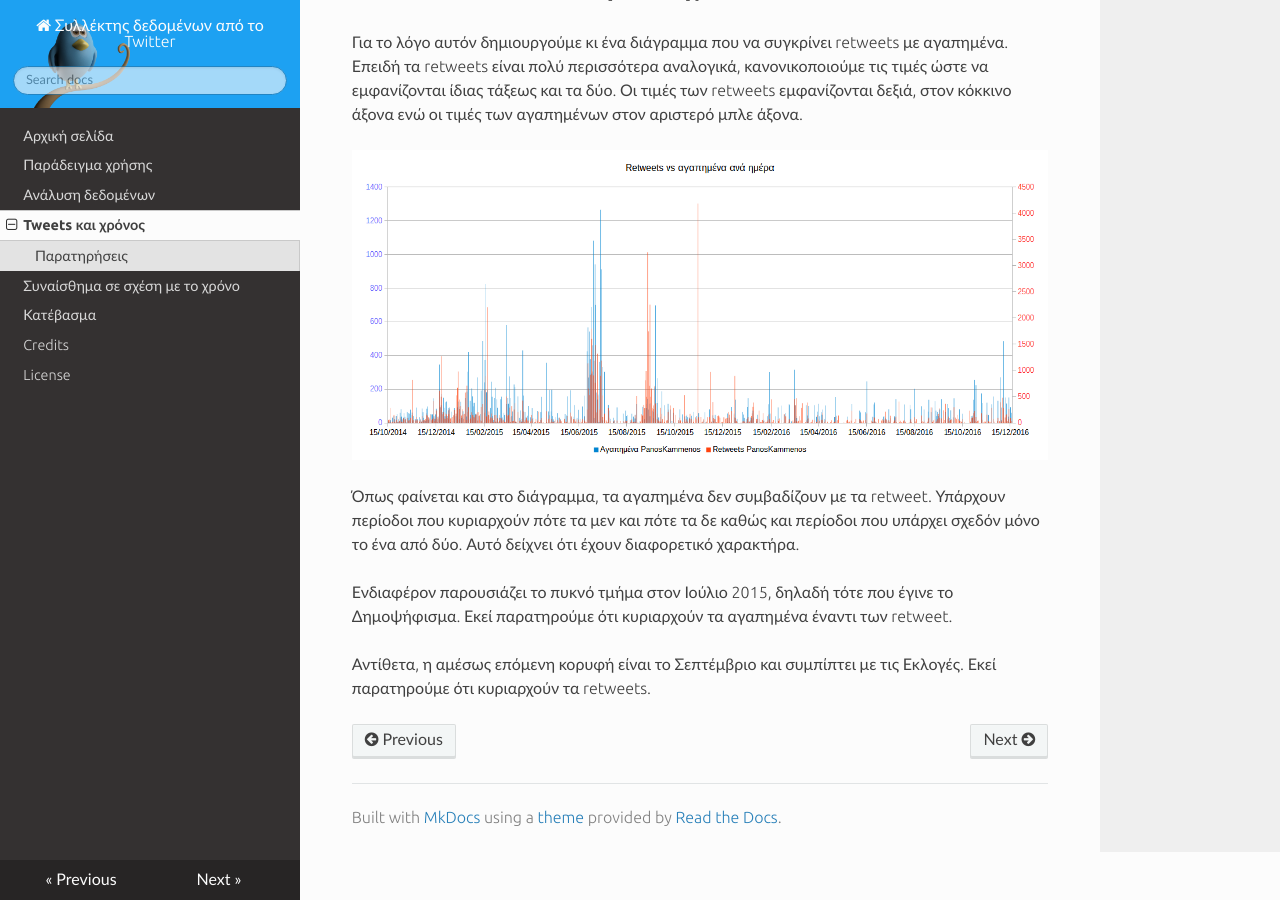
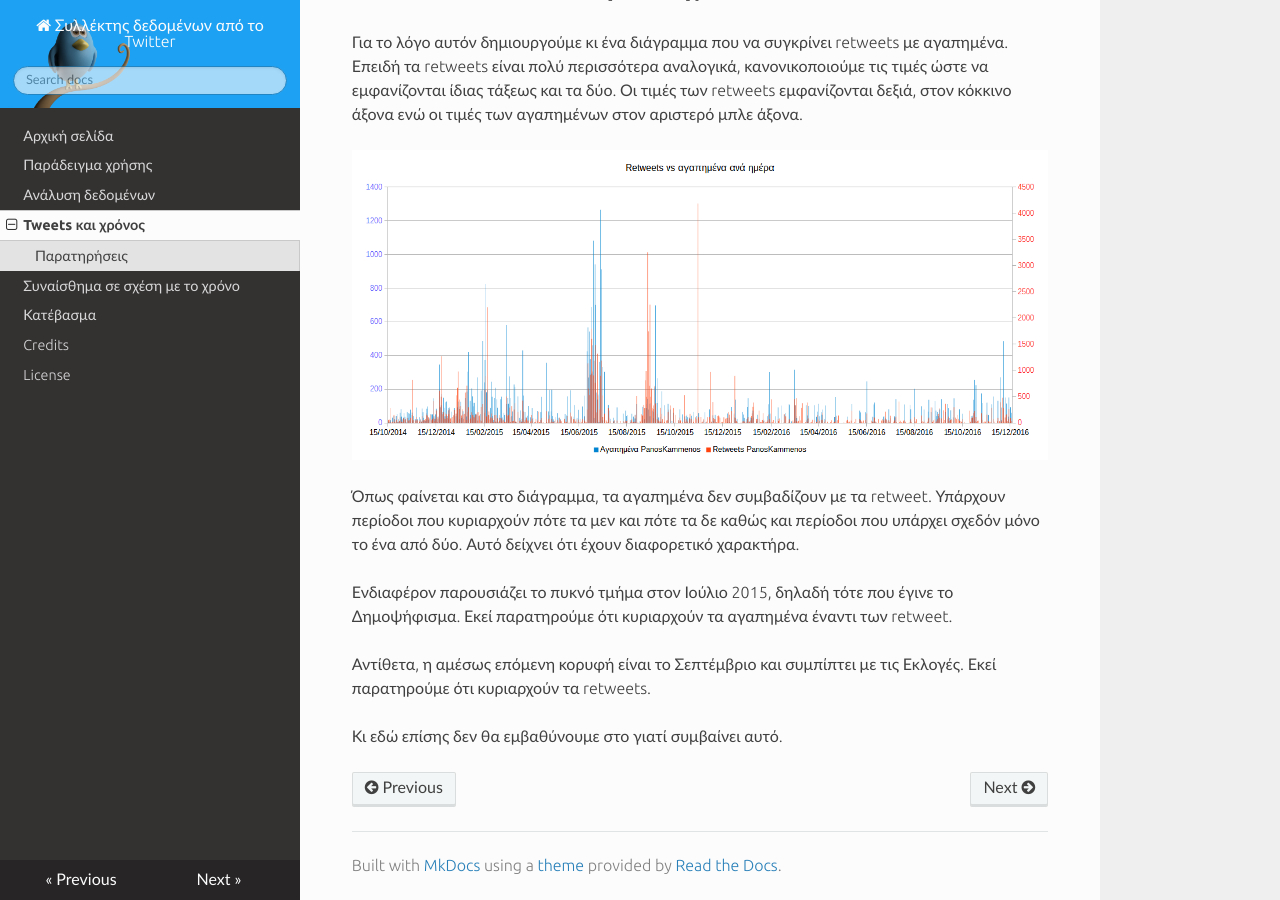
Before and after one commit to Protonotarios/get-tweets, an MkDocs documentation site: the page built from docs/Παράδειγμα/Tweets-και-χρόνος.md, in a window 1280 px wide and 900 px high, scrolled down 3986 px. Built offline with MkDocs 1.6.1, drawn with Linux system fonts in a browser that asks for light colours; nearby versions of some CDN libraries; old or Windows-style settings are respelled for this version of MkDocs.

Commit message:
Μικροαλλαγή

```diff
--- a/docs/Παράδειγμα/Tweets-και-χρόνος.md
+++ b/docs/Παράδειγμα/Tweets-και-χρόνος.md
@@ -111,3 +111,5 @@
 
 Αντίθετα, η αμέσως επόμενη κορυφή είναι το Σεπτέμβριο και συμπίπτει με τις Εκλογές.
 Εκεί παρατηρούμε ότι κυριαρχούν τα retweets.
+
+Κι εδώ επίσης δεν θα εμβαθύνουμε στο γιατί συμβαίνει αυτό.
```
